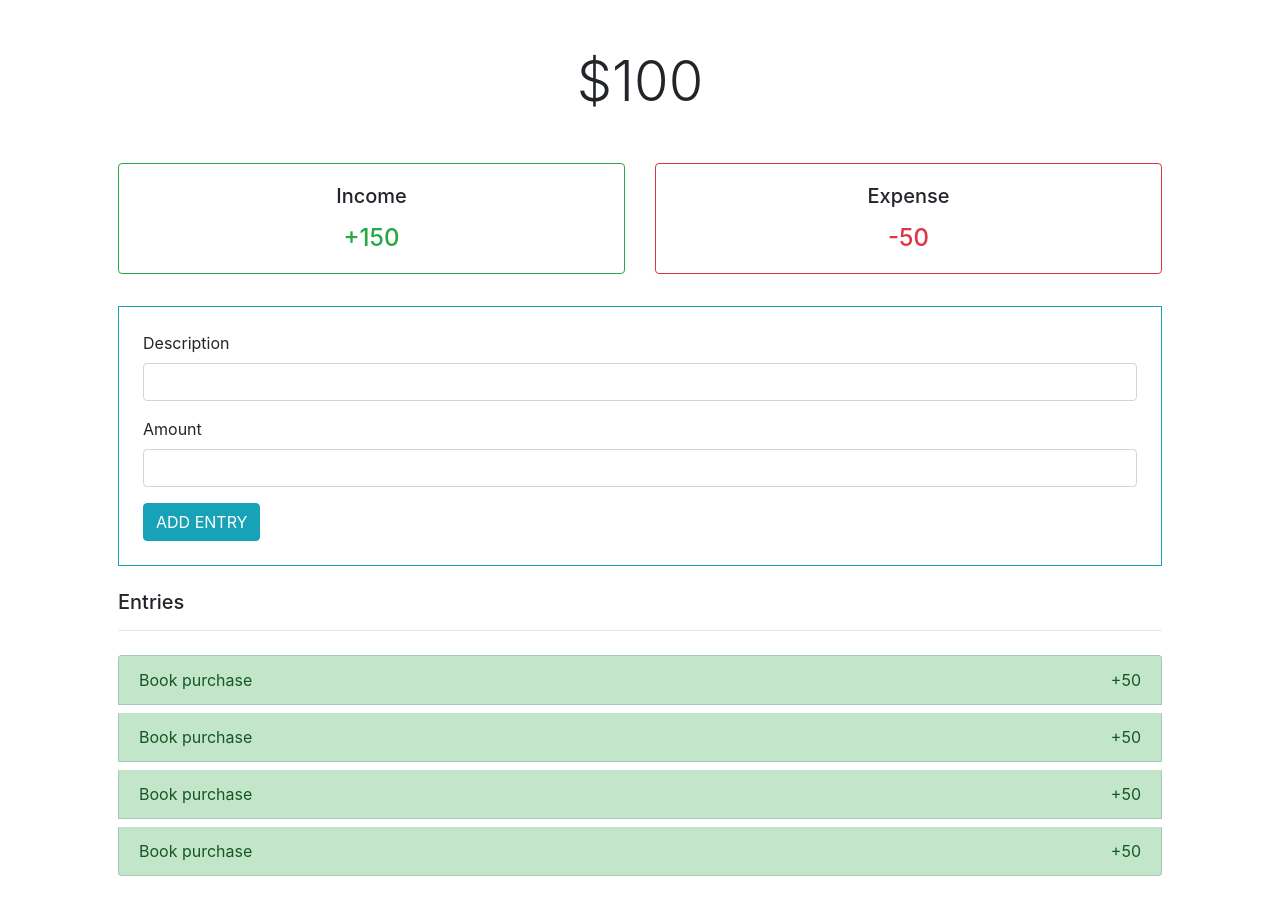
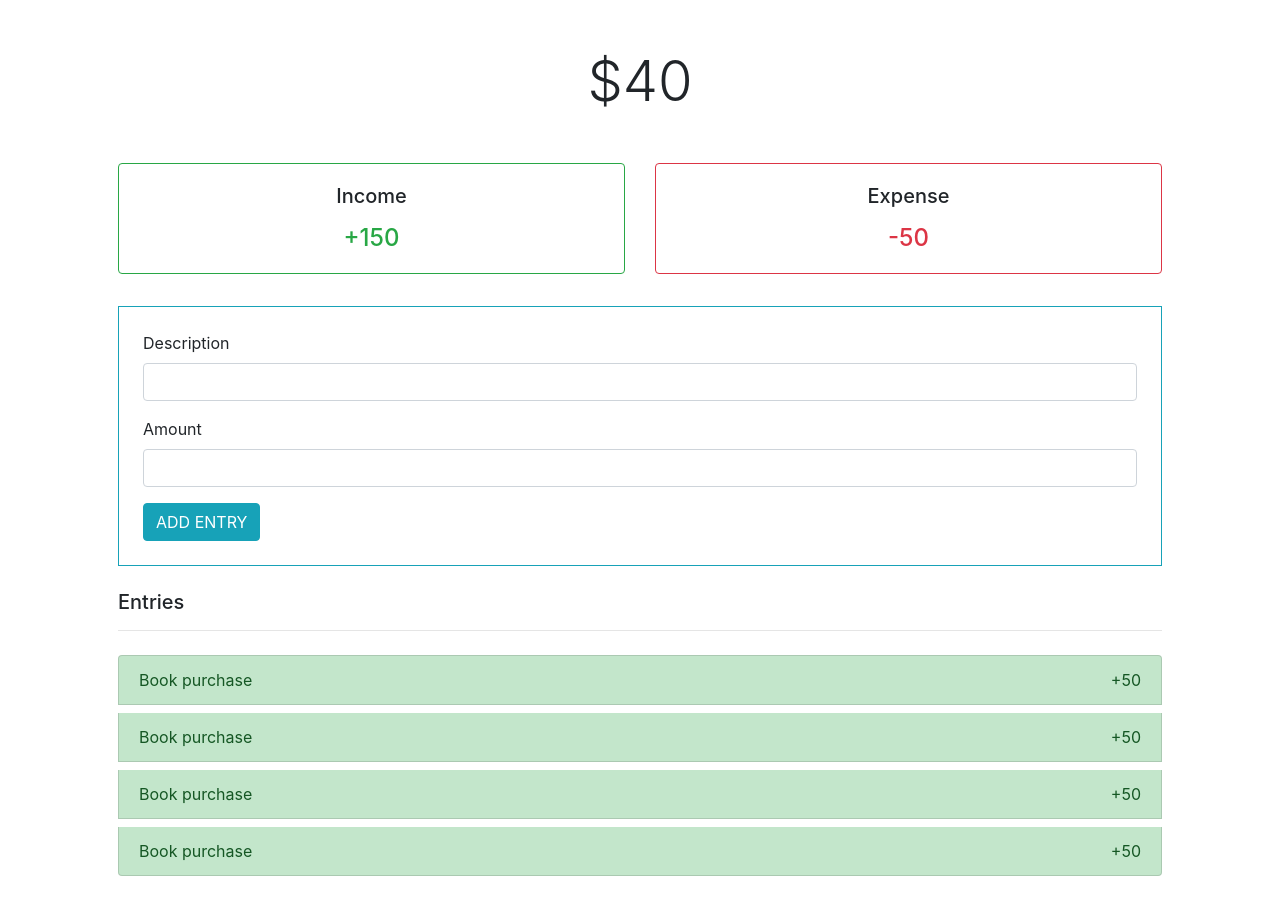
Before and after one commit to JoakimTeixeira/expense-tracker, a React (Create React App) app: page / in a window 1280 px wide. Shown: the top 914 px of the page. Built offline with nearby package versions, Linux system fonts and the light colour scheme.

Commit message:
Connect context api to total balance component

```diff
--- a/src/components/TotalBalance.jsx
+++ b/src/components/TotalBalance.jsx
@@ -3,11 +3,13 @@ import { AppContext } from '../containers/AppContext'
 
 const TotalBalance = () => {
 	const { entries } = useContext(AppContext)
-	console.log(entries)
+	const sum = entries.reduce((total, entry) => {
+		return parseInt(total + entry.amount)
+	}, 0)
 
 	return (
 		<header className="mb-5">
-			<h1 className="display-4 text-center">$100</h1>
+			<h1 className="display-4 text-center">${sum}</h1>
 		</header>
 	)
 }
```
